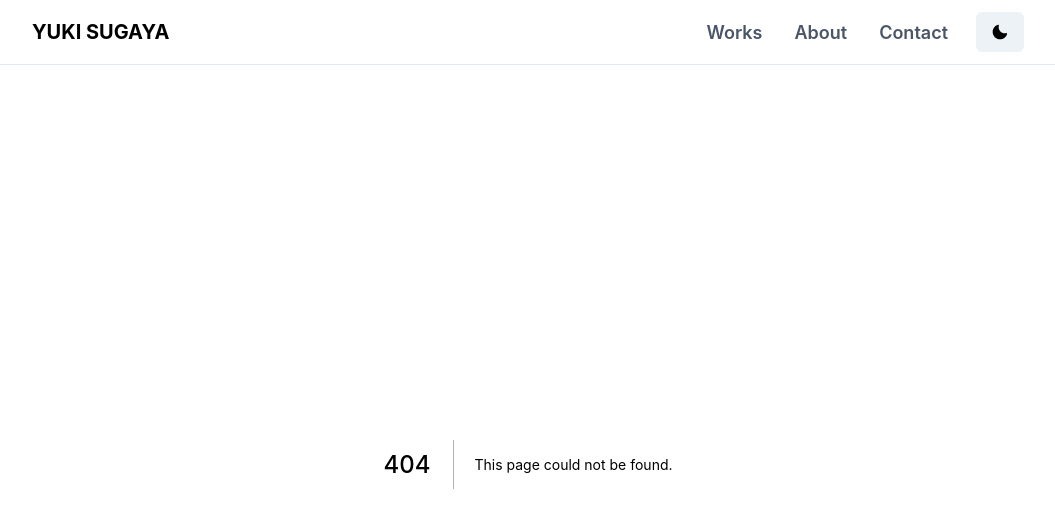
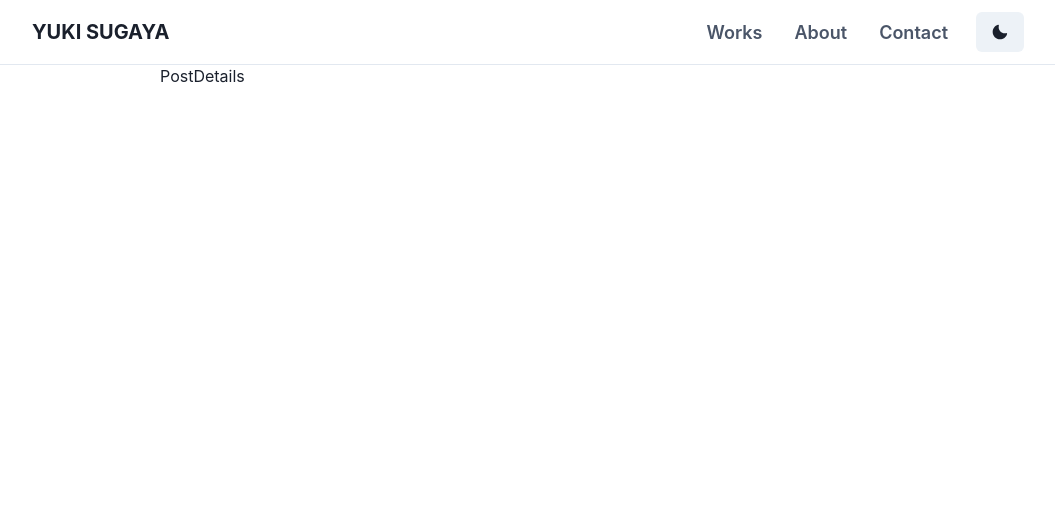
Before and after one commit to sugaya24/next-portfolio, a Next.js app: page /posts/1 in a window 1280 px wide. Before the commit this address had no page. Shown: the top 512 px of the page, without its empty margins (112-1167 px from the left). Built offline with nearby package versions, Linux system fonts and the light colour scheme.

Commit message:
feat: post detail page

```diff
--- /dev/null
+++ b/src/pages/posts/[slug].tsx
@@ -0,0 +1,8 @@
+import React from 'react';
+
+const PostDetails = () => {
+  return <div>PostDetails</div>;
+};
+
+export default PostDetails;
+PostDetails;
```
